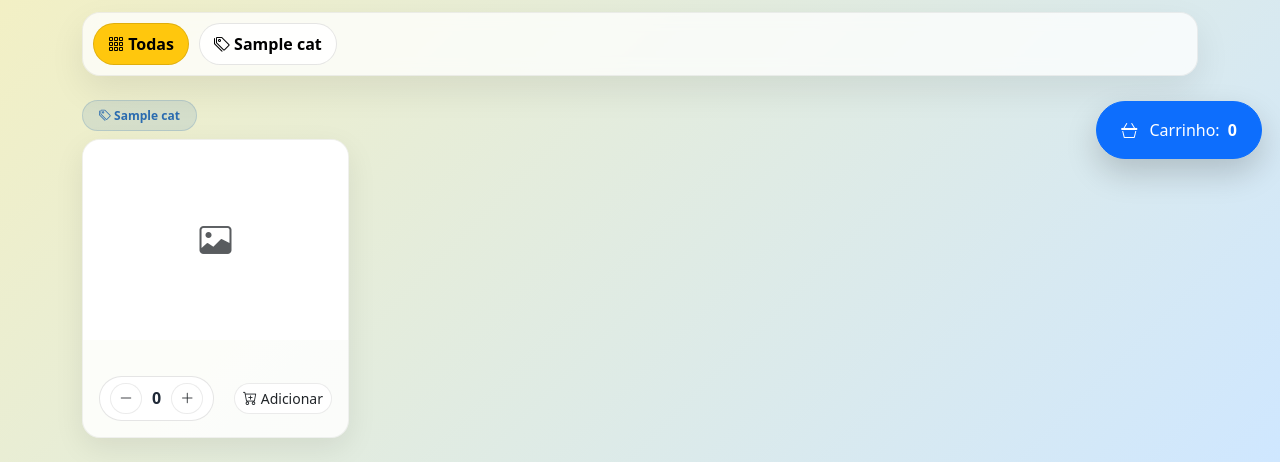
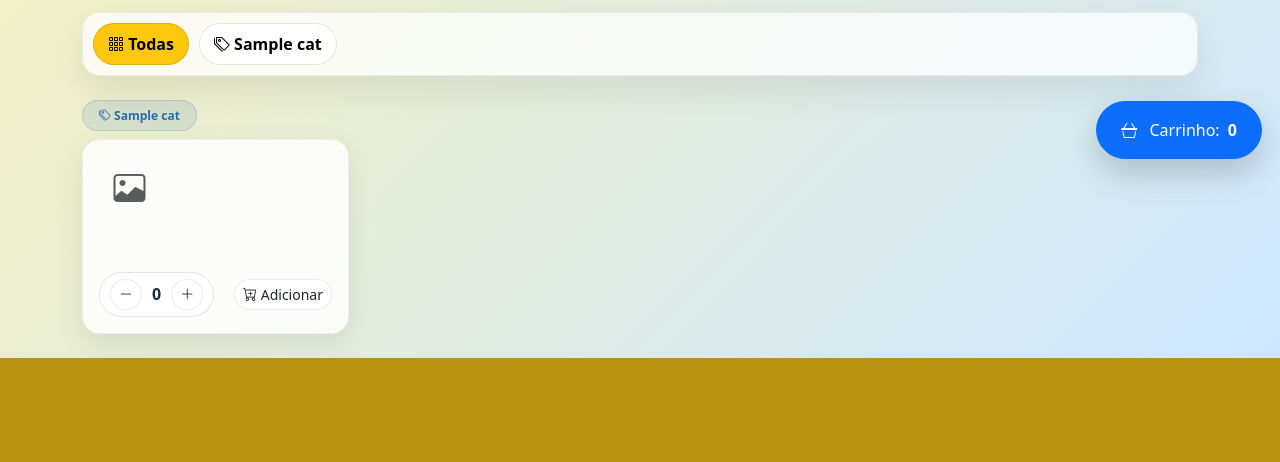
Before and after one commit to gabrieldigitalsales-del/distribuidorabebidas, a Python web app: template templates/index.html in a window 1280 px wide. Shown: the part 623-1085 px from the top of the page. After the commit the page ends 981 px from the top, so only its background shows below. Run offline with Jinja, Linux system fonts and the light colour scheme; the template is opened without the code that fills it: most values are stand-ins (such as "Sample title", 1, 10 or a date in 2020).

Commit message:
Atualizar o base.html

```diff
--- a/templates/base.html
+++ b/templates/base.html
@@ -61,15 +61,29 @@
       box-shadow: 0 14px 35px rgba(0,0,0,.08);
       background: rgba(255,255,255,.85);
     }
-   .nc-img{
-  height: 200px !important;
-  width: 100% !important;
-  object-fit: contain !important;
-  background: #ffffff !important;
-  padding: 12px !important;
-}
 
+    /* ✅ CAIXA DA IMAGEM (onde a imagem vai ficar centralizada) */
+    .nc-media{
+      width: 100%;
+      height: 200px;              /* altura padrão da área da imagem */
+      display: flex;
+      align-items: center;
+      justify-content: center;
+      background: #ffffff;
+      padding: 12px;
     }
+
+    /* ✅ IMAGEM SEMPRE 93x96, SEM CORTAR, SEM DISTORCER */
+    .nc-img{
+      width: 93px !important;
+      height: 96px !important;
+      object-fit: contain !important;
+      object-position: center !important;
+      display: block;
+      background: transparent !important;
+      padding: 0 !important;
+    }
+
     .qty-pill{
       border-radius: 999px;
       background: rgba(255,255,255,.9);
```
